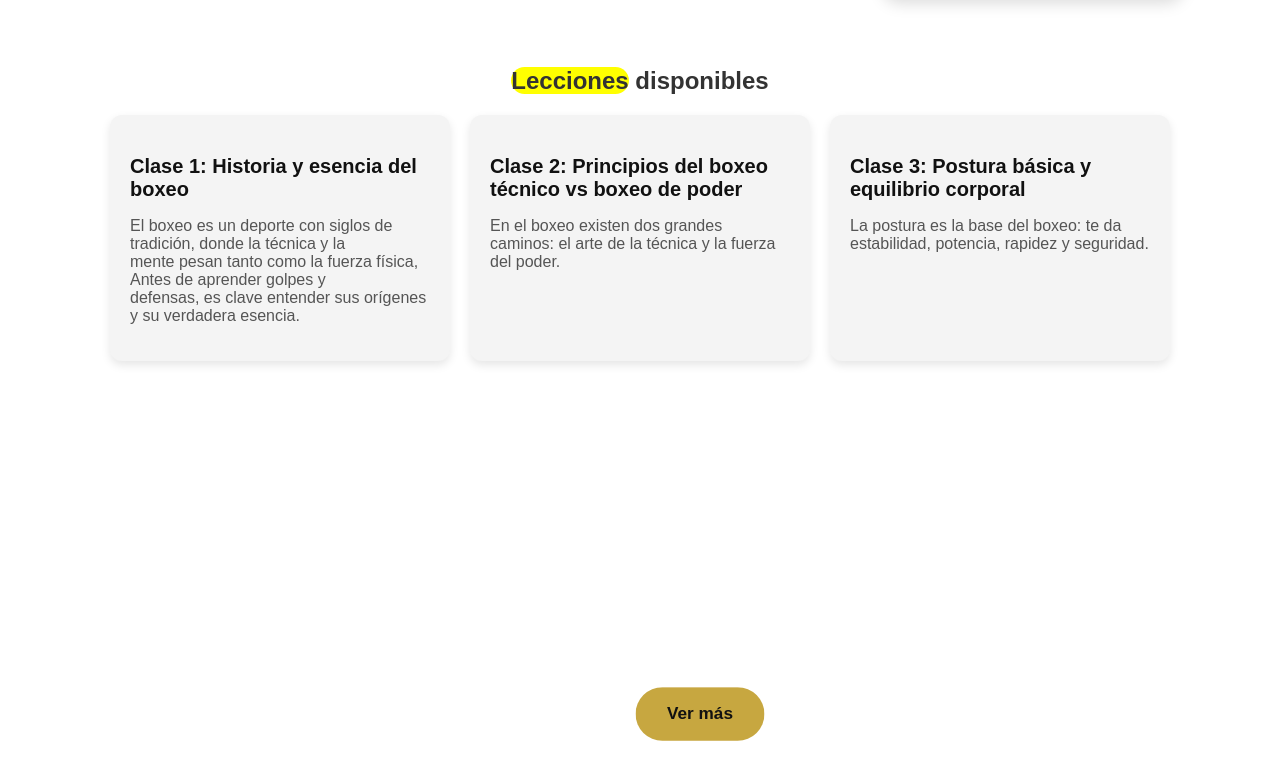
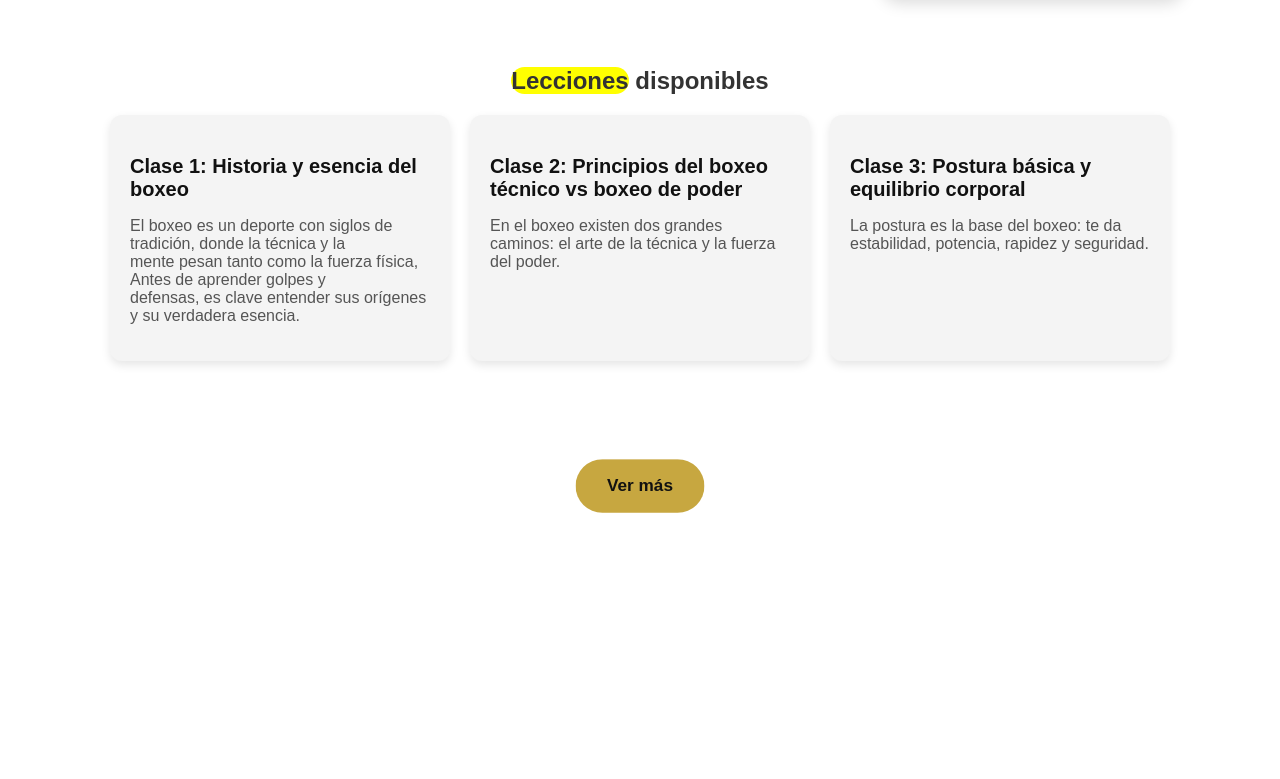
Before and after one commit to elmarlitonx/MyBoxTeoric, a plain HTML site: page inicio.html in a window 1280 px wide. Shown: the part 1998-2777 px from the top of the page. After the commit the page ends 2727 px from the top, so only its background shows below. Drawn offline with Linux system fonts and the light colour scheme.

Commit message:
boton ver mas actualizado

```diff
--- a/inicio.html
+++ b/inicio.html
@@ -130,11 +130,9 @@
     </section>
     <br><br><br><br>
 
-    <div class="">
-        <a href="lecciones.html" class="btnclases">
-        Ver más
-        </a>
-    </div>
+    <div class="btncontainer">
+    <a href="lecciones.html" class="btnclases">Ver más</a>
+</div>
 
     <script src="script1.js"></script>
 </body>
--- a/style.css
+++ b/style.css
@@ -81,9 +81,9 @@ body {
     font-size: 16px;
     transition: transform 0.9s ease;
     font-weight: bold;
-    margin-left: 50%;
+    margin-left: 0%;
+    margin-top: -20%;
     animation: pulse 2.3s infinite;
-    margin-bottom: 5%;
 }
 
 .btnclases:hover {
@@ -99,6 +99,7 @@ body {
     justify-content: center;
     gap: 200px;
     margin: 20px;
+
 }
 
 .card-body {
```
